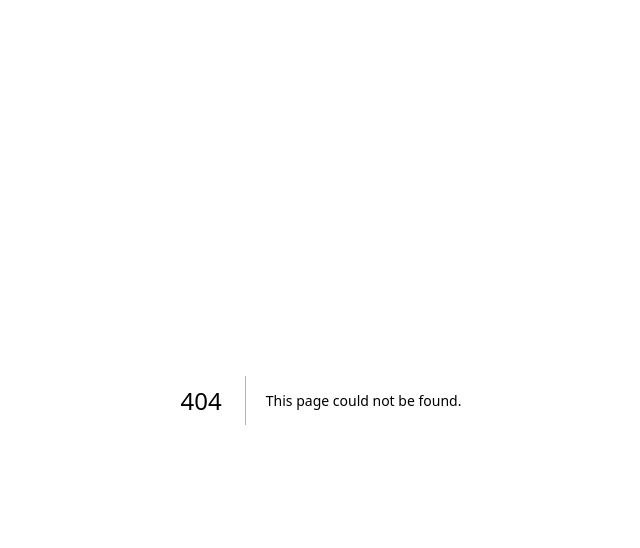
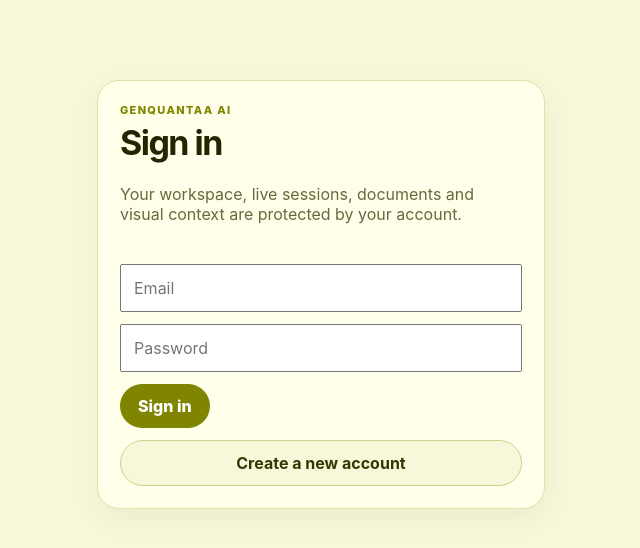
Before and after one commit to saikirankurapti-glitch/GENQUNATAA-AI, a Next.js app in the folder apps/web/: page /auth in a window 1280 px wide. Before the commit this address had no page. Shown: the top 548 px of the page, without its empty margins (319-959 px from the left). Built offline with nearby package versions, Linux system fonts and the light colour scheme; no server answers.

Commit message:
add desktop authentication lifecycle page

```diff
--- /dev/null
+++ b/apps/web/app/auth/page.tsx
@@ -0,0 +1,55 @@
+"use client";
+
+import { FormEvent, useState } from "react";
+
+const API = process.env.NEXT_PUBLIC_API_URL || "http://localhost:8000";
+
+export default function AuthPage() {
+  const [mode, setMode] = useState<"login" | "register">("login");
+  const [email, setEmail] = useState("");
+  const [password, setPassword] = useState("");
+  const [name, setName] = useState("");
+  const [error, setError] = useState("");
+  const [loading, setLoading] = useState(false);
+
+  async function submit(event: FormEvent) {
+    event.preventDefault();
+    setLoading(true);
+    setError("");
+    try {
+      const response = await fetch(`${API}/api/v1/auth/${mode}`, {
+        method: "POST",
+        headers: { "Content-Type": "application/json" },
+        credentials: "include",
+        body: JSON.stringify(mode === "register" ? { email, password, name } : { email, password }),
+      });
+      const data = await response.json().catch(() => ({}));
+      if (!response.ok) throw new Error(data.detail || "Authentication failed");
+      window.location.href = "/";
+    } catch (err) {
+      setError(err instanceof Error ? err.message : "Authentication failed");
+    } finally {
+      setLoading(false);
+    }
+  }
+
+  return (
+    <main className="main" style={{ maxWidth: 520, margin: "0 auto", paddingTop: 80 }}>
+      <div className="card hero">
+        <div className="eyebrow">GenQuantaa AI</div>
+        <h1 className="title">{mode === "login" ? "Sign in" : "Create account"}</h1>
+        <p className="subtitle">Your workspace, live sessions, documents and visual context are protected by your account.</p>
+        <form onSubmit={submit} style={{ marginTop: 24 }}>
+          {mode === "register" && <input value={name} onChange={(e) => setName(e.target.value)} placeholder="Name" required style={{ width: "100%", marginBottom: 12, padding: 12 }} />}
+          <input value={email} onChange={(e) => setEmail(e.target.value)} type="email" placeholder="Email" required style={{ width: "100%", marginBottom: 12, padding: 12 }} />
+          <input value={password} onChange={(e) => setPassword(e.target.value)} type="password" placeholder="Password" minLength={8} required style={{ width: "100%", marginBottom: 12, padding: 12 }} />
+          {error && <div className="card" style={{ marginBottom: 12 }}>{error}</div>}
+          <button className="primary" type="submit" disabled={loading}>{loading ? "Please wait…" : mode === "login" ? "Sign in" : "Create account"}</button>
+        </form>
+        <button className="secondary" style={{ marginTop: 12 }} onClick={() => { setMode(mode === "login" ? "register" : "login"); setError(""); }}>
+          {mode === "login" ? "Create a new account" : "I already have an account"}
+        </button>
+      </div>
+    </main>
+  );
+}
```
